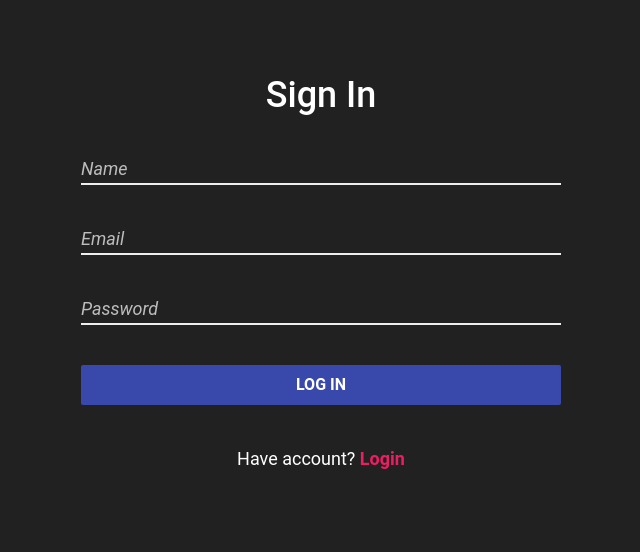
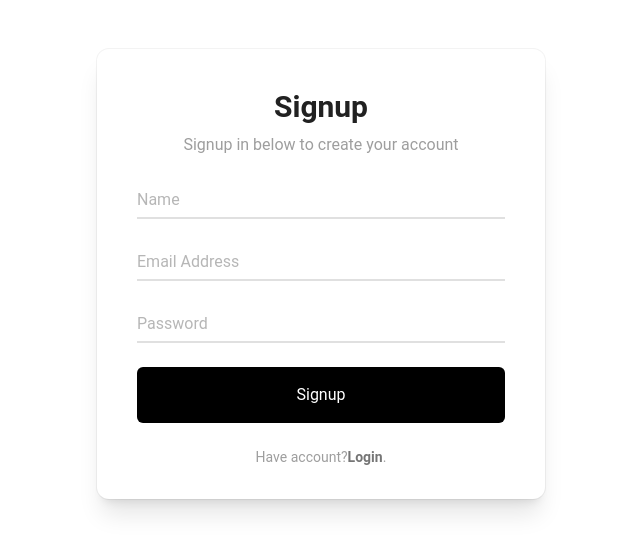
Before and after one commit to Mohamed-Hashim-km/ecommerce, a React (Vite) app: page /signup in a window 1280 px wide. Shown: the part 126-678 px from the top of the page, without its empty margins (319-959 px from the left). Built offline with nearby package versions, Linux system fonts and the light colour scheme.

Commit message:
design work

```diff
--- a/src/components/Navbar.jsx
+++ b/src/components/Navbar.jsx
@@ -62,11 +62,12 @@ const Navbar = () => {
               <h2 className=" font-extrabold text-red-900  text-2xl text-center">SnapStore</h2>
             </Link>
           </div>
+          <Searchbar />
           <div className="right flex justify-center mb-4 lg:mb-0">
             <ul className="flex space-x-3 text-black font-medium text-md px-5 ">
-              <li>
+            {isLog && (<li>
                 <Link to={"/"}>Home</Link>
-              </li>
+              </li>)}
 
               {!isLog && (
                 <li>
@@ -78,6 +79,36 @@ const Navbar = () => {
                   <Link to={"/user-dashboard"}>User</Link>
                 </li>
               )}
+
+
+
+{/*
+<div class="relative">
+
+  <button class="peer relative z-10 block p-2 transition-colors duration-300 transform rounded-lg focus:outline-none ">
+    <svg class="w-6 h-6 text-black rotate-90" xmlns="http://www.w3.org/2000/svg" fill="none" viewBox="0 0 24 24" stroke="currentColor">
+      <path stroke-linecap="round" stroke-linejoin="round" stroke-width="2" d="M5 12h.01M12 12h.01M19 12h.01M6 12a1 1 0 11-2 0 1 1 0 012 0zm7 0a1 1 0 11-2 0 1 1 0 012 0zm7 0a1 1 0 11-2 0 1 1 0 012 0z" />
+    </svg>
+  </button>
+
+
+  <div
+    class="hidden peer-focus:block absolute right-0 z-20 w-48 mt-2 overflow-hidden bg-white rounded-lg shadow-xl dark:bg-gray-800 border">
+    <a href="#"
+      class="block px-4 py-2 text-sm text-gray-800 transition-colors duration-300 transform border-b dark:text-gray-200 dark:border-gray-500 hover:bg-gray-100 dark:hover:bg-gray-700">small
+      <span class="text-gray-600 dark:text-gray-400">(640x426)</span></a>
+    <a href="#"
+      class="block px-4 py-2 text-sm text-gray-800 transition-colors duration-300 transform border-b dark:text-gray-200 dark:border-gray-500 hover:bg-gray-100 dark:hover:bg-gray-700">medium
+      <span class="text-gray-600 dark:text-gray-400">(1920x1280)</span></a>
+    <a href="#"
+      class="block px-4 py-2 text-sm text-gray-800 transition-colors duration-300 transform dark:text-gray-200 hover:bg-gray-100 dark:hover:bg-gray-700">large
+      <span class="text-gray-600 dark:text-gray-400">(2400x1600)</span></a>
+  </div>
+</div> */}
+
+
+
+
 
               {isLog && (
                 <li className="flex">
@@ -107,7 +138,7 @@ const Navbar = () => {
               )}
             </ul>
           </div>
-          <Searchbar />
+
         </div>
       </nav>
 
--- a/src/components/Searchbar.jsx
+++ b/src/components/Searchbar.jsx
@@ -26,6 +26,7 @@ const Searchbar = () => {
   const filterSearchData = data.filter((obj) => obj.description.toLowerCase().includes(search)).slice(0, 8);
 
   return (
+    <>
     <div className="">
       <div className="input flex justify-center">
         <input
@@ -65,8 +66,9 @@ const Searchbar = () => {
 
 
 
-    </div>
 
+</div>
+    </>
 
 
 
--- a/src/screens/registration/Login.jsx
+++ b/src/screens/registration/Login.jsx
@@ -4,7 +4,6 @@ import { Link, useNavigate } from "react-router-dom";
 import { auth, fireDB } from "../../firebase/FirebaseConfig";
 import { doc, getDoc } from "firebase/firestore";
 import { useDispatch, useSelector } from "react-redux";
-import { loaderHandler } from "../../store/isWork";
 import Loader from "../../components/Loader";
 import { toast } from "react-toastify";
 import { loggedHandler } from "../../store/isWork";
@@ -64,7 +63,7 @@ const Login = () => {
     <>
 
 
-     {isLoad?<div className="bg-white  justify-center flex min-h-screen items-center ">  <Loader /></div>:
+     {/* {isLoad?<div className="bg-white  justify-center flex min-h-screen items-center ">  <Loader /></div>:
      <main className="mx-auto flex min-h-screen  w-full items-center justify-center bg-gray-900 text-white">
 
     <section className="flex w-[30rem] flex-col space-y-10">
@@ -88,7 +87,42 @@ const Login = () => {
               </Link></a>
         </p>
     </section>
-</main>}
+</main>} */}
+
+
+{isLoad?<div className="bg-white  justify-center flex min-h-screen items-center ">  <Loader /></div>:
+<div className="min-h-screen items-center flex">
+<div
+    className="relative mx-auto w-full  max-w-md bg-white px-6 pt-10 pb-8 shadow-xl ring-1 ring-gray-900/5 sm:rounded-xl sm:px-10">
+    <div className="w-full">
+        <div className="text-center">
+            <h1 className="text-3xl font-semibold text-gray-900">Login</h1>
+            <p className="mt-2 text-gray-500">Login in below to access your account</p>
+        </div>
+        <div className="mt-5">
+            <form action="">
+                <div className="relative mt-6">
+                    <input ref={email} type="email" name="email" id="email" placeholder="Email Address" className="peer mt-1 w-full border-b-2 border-gray-300 px-0 py-1 placeholder:text-transparent focus:border-gray-500 focus:outline-none" autocomplete="NA" />
+                    <label for="email" className="pointer-events-none absolute top-0 left-0 origin-left -translate-y-1/2 transform text-sm text-gray-800 opacity-75 transition-all duration-100 ease-in-out peer-placeholder-shown:top-1/2 peer-placeholder-shown:text-base peer-placeholder-shown:text-gray-500 peer-focus:top-0 peer-focus:pl-0 peer-focus:text-sm peer-focus:text-gray-800">Email Address</label>
+                </div>
+                <div className="relative mt-6">
+                    <input ref={password} type="password" name="password" id="password" placeholder="Password" className="peer peer mt-1 w-full border-b-2 border-gray-300 px-0 py-1 placeholder:text-transparent focus:border-gray-500 focus:outline-none" />
+                    <label for="password" className="pointer-events-none absolute top-0 left-0 origin-left -translate-y-1/2 transform text-sm text-gray-800 opacity-75 transition-all duration-100 ease-in-out peer-placeholder-shown:top-1/2 peer-placeholder-shown:text-base peer-placeholder-shown:text-gray-500 peer-focus:top-0 peer-focus:pl-0 peer-focus:text-sm peer-focus:text-gray-800">Password</label>
+                </div>
+                <div className="my-6">
+                    <button onClick={() => LoginHandler(email.current.value, password.current.value)} type="button" className="w-full rounded-md bg-black px-3 py-4 text-white focus:bg-gray-600 focus:outline-none">Login</button>
+                </div>
+                <p className="text-center text-sm text-gray-500">Don&#x27;t have an account yet?
+                    <Link to={"/signup"}><a
+                        className="font-semibold text-gray-600 hover:underline focus:text-gray-800 focus:outline-none">Sign
+                        up
+                    </a>.</Link>
+                </p>
+            </form>
+        </div>
+    </div>
+</div>
+</div>}
 
 
 
--- a/src/screens/registration/Signup.jsx
+++ b/src/screens/registration/Signup.jsx
@@ -52,14 +52,14 @@ const Signup = () => {
 
   return (
     <>
-      {isLoad ? (
+      {/* {isLoad ? (
         <div className="bg-white min-h-screen flex justify-center items-center">
           <Loader />
         </div>
       ) : (
         <main className="mx-auto flex min-h-screen  w-full items-center justify-center bg-gray-900 text-white">
           <section className="flex w-[30rem] flex-col space-y-10">
-            <div className="text-center text-4xl font-medium">Sign In</div>
+            <div className="text-center text-4xl font-medium">Signup</div>
             <div className="w-full transform border-b-2 bg-transparent text-lg duration-300 focus-within:border-indigo-500">
               <input ref={name} type="text" placeholder="Name" className="w-full border-none bg-transparent outline-none placeholder:italic focus:outline-none" />
             </div>
@@ -86,7 +86,48 @@ const Signup = () => {
             </p>
           </section>
         </main>
-      )}
+      )} */}
+
+
+{isLoad ? (
+        <div className="bg-white min-h-screen flex justify-center items-center">
+          <Loader /></div>):(
+<div className="min-h-screen items-center flex">
+<div
+    className="relative mx-auto w-full  max-w-md bg-white px-6 pt-10 pb-8 shadow-xl ring-1 ring-gray-900/5 sm:rounded-xl sm:px-10">
+    <div className="w-full">
+        <div className="text-center">
+            <h1 className="text-3xl font-semibold text-gray-900">Signup</h1>
+            <p className="mt-2 text-gray-500">Signup in below to create your account</p>
+        </div>
+        <div className="mt-5">
+            <form action="">
+            <div className="relative mt-6">
+                    <input ref={name} type="text" name="email" id="email" placeholder="Name" className="peer mt-1 w-full border-b-2 border-gray-300 px-0 py-1 placeholder:text-transparent focus:border-gray-500 focus:outline-none" autocomplete="NA" />
+                    <label for="text" className="pointer-events-none absolute top-0 left-0 origin-left -translate-y-1/2 transform text-sm text-gray-800 opacity-75 transition-all duration-100 ease-in-out peer-placeholder-shown:top-1/2 peer-placeholder-shown:text-base peer-placeholder-shown:text-gray-500 peer-focus:top-0 peer-focus:pl-0 peer-focus:text-sm peer-focus:text-gray-800">Name</label>
+                </div>
+                <div className="relative mt-6">
+                    <input ref={email} type="email" name="email" id="email" placeholder="Email Address" className="peer mt-1 w-full border-b-2 border-gray-300 px-0 py-1 placeholder:text-transparent focus:border-gray-500 focus:outline-none" autocomplete="NA" />
+                    <label for="email" className="pointer-events-none absolute top-0 left-0 origin-left -translate-y-1/2 transform text-sm text-gray-800 opacity-75 transition-all duration-100 ease-in-out peer-placeholder-shown:top-1/2 peer-placeholder-shown:text-base peer-placeholder-shown:text-gray-500 peer-focus:top-0 peer-focus:pl-0 peer-focus:text-sm peer-focus:text-gray-800">Email Address</label>
+                </div>
+                <div className="relative mt-6">
+                    <input ref={password} type="password" name="password" id="password" placeholder="Password" className="peer peer mt-1 w-full border-b-2 border-gray-300 px-0 py-1 placeholder:text-transparent focus:border-gray-500 focus:outline-none" />
+                    <label for="password" className="pointer-events-none absolute top-0 left-0 origin-left -translate-y-1/2 transform text-sm text-gray-800 opacity-75 transition-all duration-100 ease-in-out peer-placeholder-shown:top-1/2 peer-placeholder-shown:text-base peer-placeholder-shown:text-gray-500 peer-focus:top-0 peer-focus:pl-0 peer-focus:text-sm peer-focus:text-gray-800">Password</label>
+                </div>
+                <div className="my-6">
+                    <button onClick={() => SighnupHandler(name, email, password)} type="button" className="w-full rounded-md bg-black px-3 py-4 text-white focus:bg-gray-600 focus:outline-none">Signup</button>
+                </div>
+                <p className="text-center text-sm text-gray-500">Have account?
+                    <Link to={"/login"}><a
+                        className="font-semibold text-gray-600 hover:underline focus:text-gray-800 focus:outline-none">Login
+                    </a>.</Link>
+                </p>
+            </form>
+        </div>
+    </div>
+</div>
+</div>)}
+
     </>
   );
 };
```
